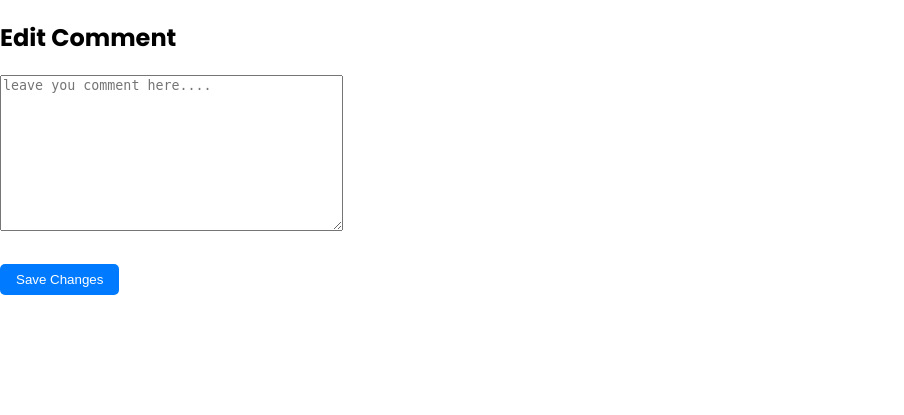
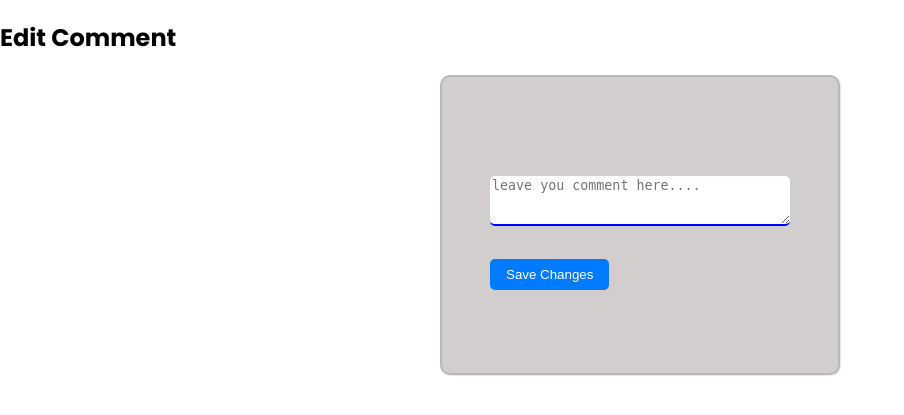
Before and after one commit to sutarvaibhav649/blog-website, a Django app: template newproject/blog/templates/edit_comment.html in a window 1280 px wide. Shown: the part 70-485 px from the top of the page, without its empty margins (0-904 px from the left). Run offline with Django 5.2, Linux system fonts and the light colour scheme; the template is opened without the code that fills it: values that come from a table or form of the project are taken from there, others are empty.

Commit message:
enhance edit and delete comment and categories

```diff
--- a/newproject/blog/static/blog_detail.css
+++ b/newproject/blog/static/blog_detail.css
@@ -56,3 +56,8 @@ form button {
     border-radius: 5px;
     cursor: pointer;
 }
+
+a {
+    text-decoration: none;
+    color: blue;
+}
--- /dev/null
+++ b/newproject/blog/static/delete_comment.css
@@ -0,0 +1,24 @@
+.delete_container {
+    height: 300px;
+    width: 400px;
+    padding: 10px;
+    margin: auto;
+    background-color: rgb(210, 206, 206);
+    display: flex;
+    align-items: center;
+    justify-content: center;
+    flex-direction: column;
+    border: 2px solid rgb(185, 183, 183);
+    border-radius: 10px;
+    box-shadow: 1px 1px 1px rgba(0, 0, 0, 0.1);
+
+}
+
+.delete_container form textarea {
+    width: 300px;
+    height: 50px;
+    border: none;
+    border-radius: 5px;
+    border-bottom: 2px solid blue;
+    margin: auto;
+}
--- /dev/null
+++ b/newproject/blog/static/edit_comment.css
@@ -0,0 +1,31 @@
+/* body {
+    display: grid;
+    justify-content: center;
+    align-items: center;
+    flex-direction: column;
+    width: 100%;
+} */
+
+.edit_container {
+    height: 300px;
+    width: 400px;
+    padding: 10px;
+    margin: auto;
+    background-color: rgb(210, 206, 206);
+    display: flex;
+    align-items: center;
+    justify-content: center;
+    border: 2px solid rgb(185, 183, 183);
+    border-radius: 10px;
+    box-shadow: 1px 1px 1px rgba(0, 0, 0, 0.1);
+
+}
+
+.edit_container form textarea {
+    width: 300px;
+    height: 50px;
+    border: none;
+    border-radius: 5px;
+    border-bottom: 2px solid blue;
+    margin: auto;
+}
--- a/newproject/blog/templates/delete_comment.html
+++ b/newproject/blog/templates/delete_comment.html
@@ -4,6 +4,7 @@
 {% endblock %}
 {% block content %}
   <h2>Delete Comment</h2>
+  <div class="delete_container">
     <p>Are you sure you want to delete this comment?</p>
     <p>"{{ comment.content }}"</p>
     <form method="post">
@@ -11,4 +12,5 @@
       <button type="submit">Yes, Delete</button>
       <a href="{% url 'blog-detail' comment.blog.slug %}">Cancel</a>
     </form>
+  </div>
 {% endblock %}
--- a/newproject/blog/templates/edit_comment.html
+++ b/newproject/blog/templates/edit_comment.html
@@ -4,9 +4,12 @@
 {% endblock %}
 {% block content %}
   <h2>Edit Comment</h2>
-  <form method="post">
+  <div class="edit_container">
+      <form method="post">
     {% csrf_token %}
     {{ form.as_p }}
     <button type="submit">Save Changes</button>
   </form>
+  </div>
+
 {% endblock %}
--- a/newproject/blog/urls.py
+++ b/newproject/blog/urls.py
@@ -4,5 +4,7 @@ urlpatterns = [
     path("",views.home_view,name="home_view"),
     path('blog/<slug:slug>/', views.blog_detail_view, name='blog-detail'),
     path('comment/<int:pk>/edit/', views.edit_comment_view, name='edit-comment'),
-path('comment/<int:pk>/delete/', views.delete_comment_view, name='delete-comment'),
+    path('comment/<int:pk>/delete/', views.delete_comment_view, name='delete-comment'),
+    path('category/<slug:slug>/', views.category_view, name='category-posts'),
+
 ]
--- a/newproject/templates/index.html
+++ b/newproject/templates/index.html
@@ -11,14 +11,16 @@
     <link rel="stylesheet" href="{% static "home.css" %}">
     <link rel="stylesheet" href="{% static "blog_detail.css" %}">
     <link rel="stylesheet" href="{% static "index.css" %}">
+    <link rel="stylesheet" href="{% static "edit_comment.css" %}">
+    <link rel="stylesheet" href="{% static "delete_comment.css" %}">
 
 </head>
 <body>
     <nav>
         <div class="left">
             <ul>
-                <li><a href="#">Logo</a></li>
-                <li><a href="#">Home</a></li>
+                <li><a href="{% url "home_view" %}">Logo</a></li>
+                <li><a href="{% url "home_view" %}">Home</a></li>
                 <li><input type="text" name="search" id="search" placeholder="search ...."></li>
             </ul>
         </div>
```
Also changed, not shown: newproject/blog/templates/blog_detail.html (+6 -4 lines), newproject/blog/templates/category_posts.html (added, +16 -0 lines), newproject/blog/templates/home.html (+15 -2 lines), newproject/blog/views.py (+9 -0 lines), newproject/media/thumbnail/Wall_1_0ZRkwn4.jpg (added). Lines whose indentation alone changed are shown as unchanged.
